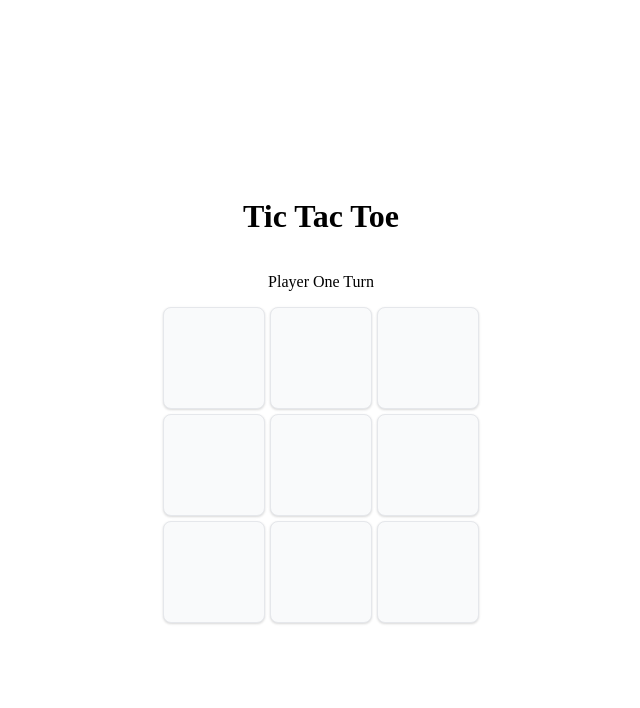
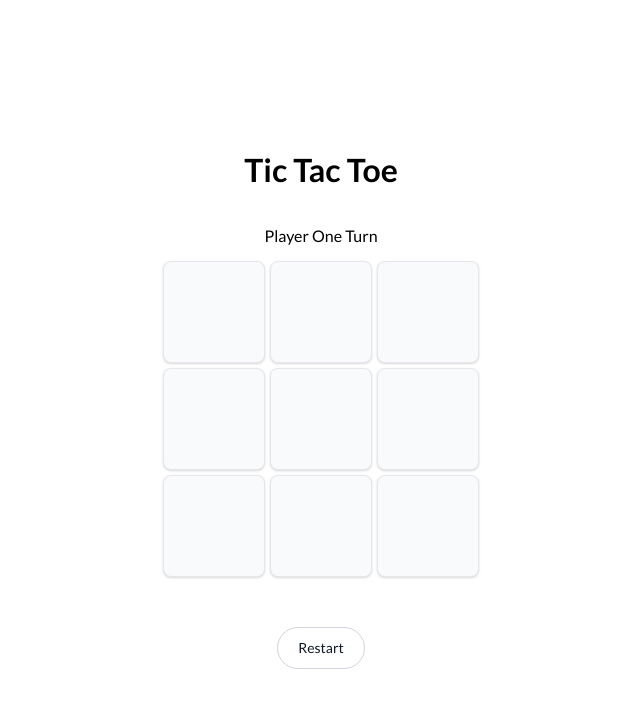
Before and after one commit to oAntonioMauricio/tic-tac-toe, a website: page index.html in a window 1280 px wide. Shown: the whole page, without its empty margins (319-959 px from the left). Drawn offline with nearby package versions, Linux system fonts and the light colour scheme.

Commit message:
add css to the button/font

```diff
--- a/index.css
+++ b/index.css
@@ -1,3 +1,7 @@
+:root {
+  font-family: "Lato", sans-serif;
+}
+
 .main-container {
   height: 100vh;
   display: flex;
@@ -40,5 +44,28 @@
 
 .square-win {
   border-color: blue;
-  border-width: 2px;
+  border-width: 1px;
 }
+
+/* Restart Button */
+.restart-button {
+  margin-top: 50px;
+  padding-top: 0.625rem;
+  padding-bottom: 0.625rem;
+  padding-left: 1.25rem;
+  padding-right: 1.25rem;
+  background-color: #ffffff;
+  color: #111827;
+  font-size: 0.875rem;
+  line-height: 1.25rem;
+  font-weight: 500;
+  border-radius: 9999px;
+  border-width: 1px;
+  border-color: #d1d5db;
+  border-style: solid;
+}
+
+.restart-button:hover {
+  background-color: #f3f4f6;
+  cursor: pointer;
+}
--- a/index.html
+++ b/index.html
@@ -14,12 +14,20 @@
       rel="stylesheet"
       href="https://fonts.googleapis.com/css2?family=Material+Symbols+Outlined:opsz,wght,FILL,GRAD@48,400,0,0"
     />
+    <!-- Google Fonts -->
+    <link rel="preconnect" href="https://fonts.googleapis.com" />
+    <link rel="preconnect" href="https://fonts.gstatic.com" crossorigin />
+    <link
+      href="https://fonts.googleapis.com/css2?family=Lato:ital,wght@0,100;0,300;0,400;0,700;0,900;1,100;1,300;1,400;1,700;1,900&display=swap"
+      rel="stylesheet"
+    />
   </head>
   <body>
     <div class="main-container" id="mainContainer">
       <h1>Tic Tac Toe</h1>
       <p id="playerTurn">Player One Turn</p>
       <div class="game-container" id="game-container"></div>
+      <button class="restart-button" id="restartButton">Restart</button>
     </div>
   </body>
 </html>
--- a/index.js
+++ b/index.js
@@ -36,15 +36,11 @@ const Game = (() => {
       ? `${playerOne.name} Wins!`
       : `${playerTwo.name} Wins!`;
     changeGameOver();
-    // eslint-disable-next-line no-use-before-define
-    Gameboard.displayReplay();
   };
   const displayTie = () => {
     const playerName = document.getElementById("playerTurn");
     playerName.textContent = "That's a Tie!";
     changeGameOver();
-    // eslint-disable-next-line no-use-before-define
-    Gameboard.displayReplay();
   };
   const resetGame = () => {
     playerOneTurn = true;
@@ -198,11 +194,9 @@ const Gameboard = (() => {
       });
       gameContainer.append(squareDiv);
     }
-  };
-  const displayReplay = () => {
-    const container = document.getElementById("mainContainer");
-    const replayButton = document.createElement("button");
-    replayButton.textContent = "Play Again";
+
+    // render the restart button
+    const replayButton = document.getElementById("restartButton");
     replayButton.addEventListener("click", () => {
       const parentNode = document.getElementById("game-container");
       while (parentNode.firstChild) {
@@ -213,15 +207,13 @@ const Gameboard = (() => {
       playerName.textContent = "Player One Turn";
       board = [null, null, null, null, null, null, null, null, null];
       renderBoard();
-      replayButton.remove();
     });
-    container.append(replayButton);
   };
+
   return {
     getBoard,
     renderBoard,
     addPlay,
-    displayReplay,
   };
 })();
 
```
